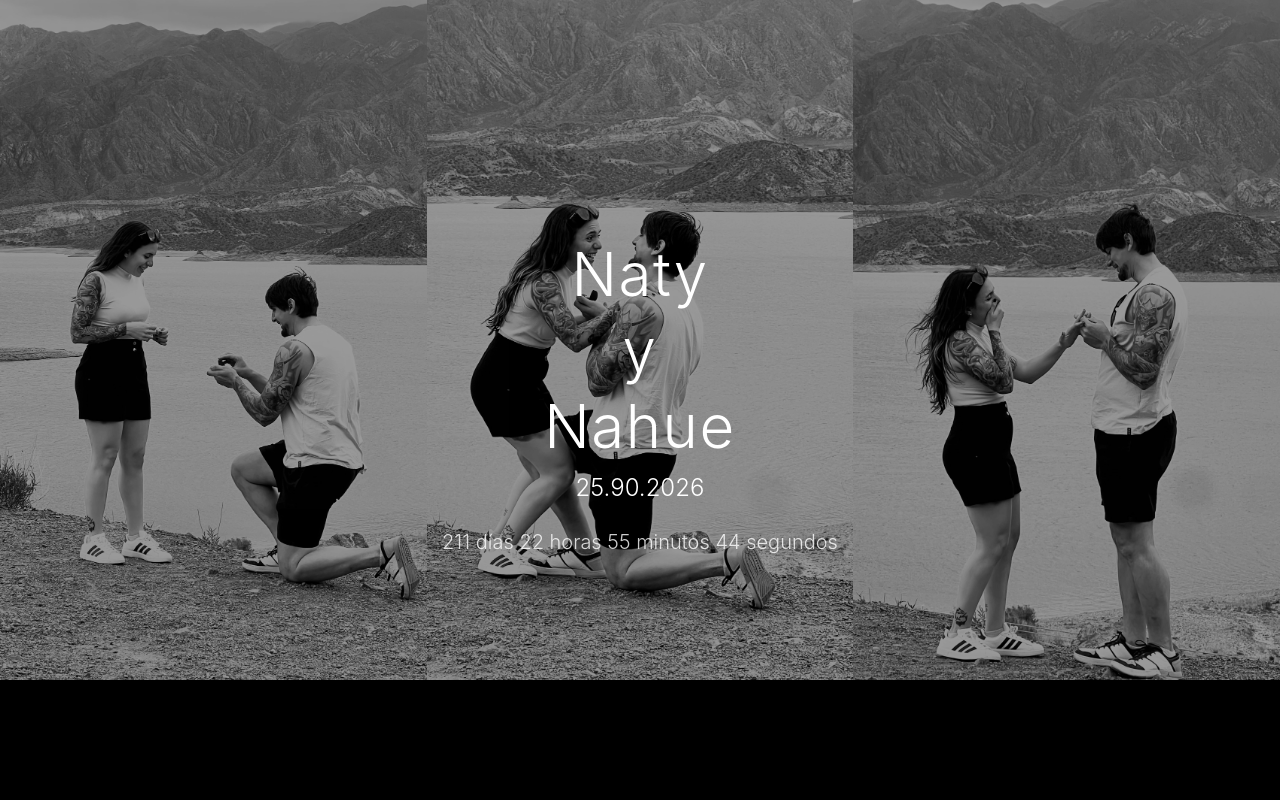
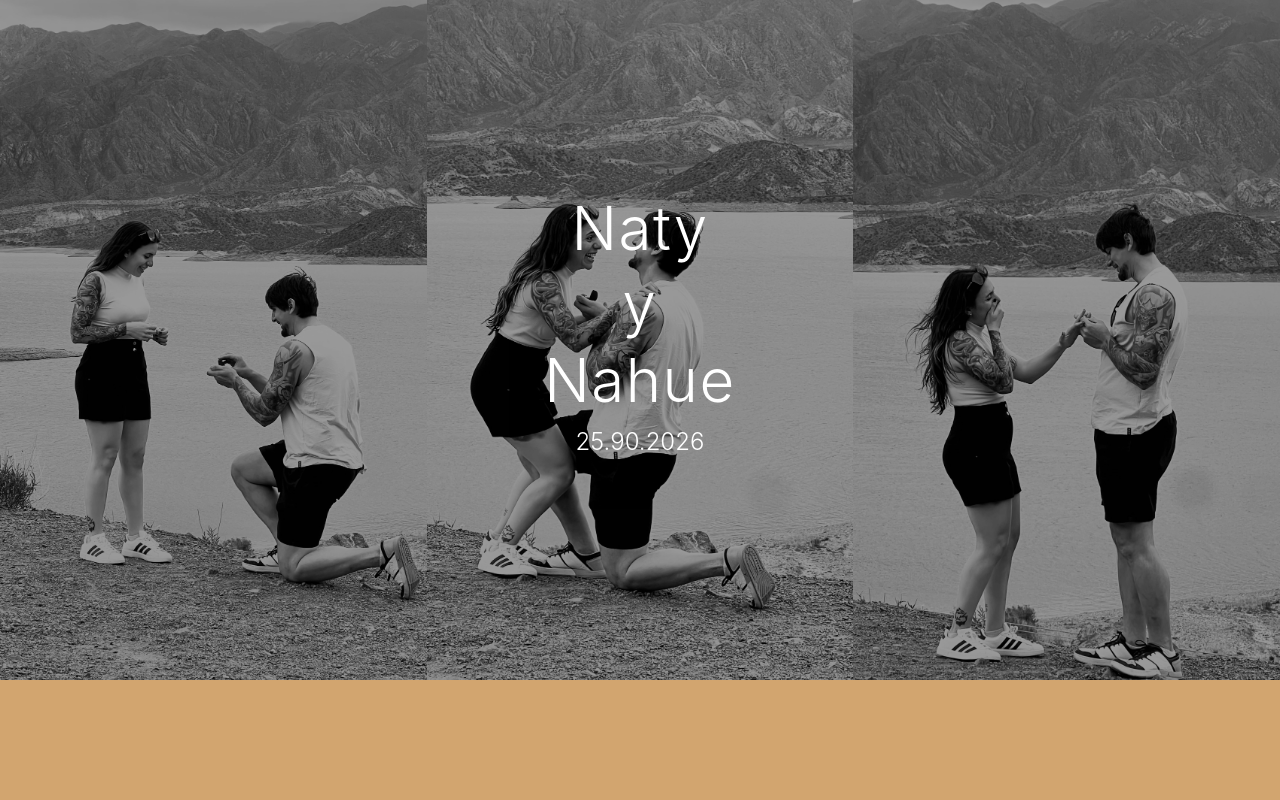
Before and after one commit to Nahue941/wedding, a React (Vite) app: page / in a window 1280 px wide. Both pictures are taken after a click on the button "Abrir invitación". Shown: the top 800 px of the page. Built offline with nearby package versions, Linux system fonts and the light colour scheme.

Commit message:
🔨 Add: Date Section and Section Component

```diff
--- a/package.json
+++ b/package.json
@@ -10,6 +10,7 @@
     "preview": "vite preview"
   },
   "dependencies": {
+    "clsx": "^2.1.1",
     "embla-carousel-autoplay": "^8.6.0",
     "embla-carousel-react": "^8.6.0",
     "react": "^19.2.0",
--- a/src/components/Hero/Carousel.jsx
+++ b/src/components/Hero/Carousel.jsx
@@ -20,7 +20,7 @@ export default function HeroCarousel({ images }) {
   );
 
   return (
-    <div className="h-[85vh] w-full overflow-hidden">
+    <div className="h-full w-full overflow-hidden">
       <div className="h-full overflow-hidden" ref={emblaRef}>
         <div className="flex h-full">
           {images.map((src, i) => (
--- a/src/components/Hero/Hero.jsx
+++ b/src/components/Hero/Hero.jsx
@@ -1,9 +1,7 @@
-import Countdown from "./Countdown";
 import HeroCarousel from "./Carousel";
+import Section from "../SectionComponent";
 
 export default function Hero({ opened }) {
-  const weddingDate = new Date("2026-09-25T00:00:00");
-
   const images = [
     "/images/Carousel1.jpeg",
     "/images/Carousel2.jpeg",
@@ -11,13 +9,12 @@ export default function Hero({ opened }) {
   ];
 
   return (
-    <section className="relative min-h-screen overflow-hidden bg-black">
-      {/* Carousel solo cuando opened */}
+    <Section className="relative overflow-hidden" centered={false}>
       {opened && <HeroCarousel images={images} />}
 
-      {/* Overlay oscuro */}
       <div className="absolute inset-0 bg-black/40 pointer-events-none" />
 
+      <div className="absolute inset-0 z-10 flex items-center justify-center">
         {/* Contenido encima */}
         <div className="absolute inset-0 z-10 flex items-center justify-center">
           <div className="text-center px-6 text-white">
@@ -32,10 +29,9 @@ export default function Hero({ opened }) {
             </h1>
 
             <h2 className="text-xl sm:text-2xl font-light mb-6">25.90.2026</h2>
-
-          <Countdown targetDate={weddingDate} />
           </div>
         </div>
-    </section>
+      </div>
+    </Section>
   );
 }
--- /dev/null
+++ b/src/components/SectionComponent.jsx
@@ -0,0 +1,15 @@
+import clsx from "clsx";
+
+export default function Section({ children, className, centered = true }) {
+  return (
+    <section
+      className={clsx(
+        "h-[85vh] snap-start",
+        centered && "flex items-center justify-center",
+        className,
+      )}
+    >
+      {children}
+    </section>
+  );
+}
--- /dev/null
+++ b/src/components/Sections/DateSection.jsx
@@ -0,0 +1,53 @@
+import Countdown from "@/components/Hero/Countdown";
+import Section from "../SectionComponent";
+import { WEDDING_DATE } from "../../utils/constants";
+
+export default function DateSection() {
+  const weddingDate = new Date(WEDDING_DATE);
+
+  return (
+    <Section className="bg-[#d2a56f] px-6 text-white">
+      <div className="max-w-4xl w-full text-center text-white">
+        {/* Título */}
+        <h2 className="text-4xl sm:text-6xl font-light tracking-wide mb-8">
+          ¡Nos casamos!
+        </h2>
+
+        {/* Subtexto */}
+        <p className="text-lg sm:text-2xl font-light mb-8 leading-relaxed">
+          Guardate la fecha y preparate para festejar con nosotros.
+        </p>
+
+        <p className="text-lg sm:text-xl font-light mb-12 opacity-90">
+          Faltan para la boda...
+        </p>
+
+        {/* Countdown */}
+        <div className="bg-white text-[#b78952] rounded-2xl shadow-xl py-8 px-4 sm:px-10 mb-12">
+          <Countdown targetDate={weddingDate} />
+        </div>
+
+        {/* Botón calendar */}
+        <a
+          href="https://calendar.google.com/calendar/event?action=TEMPLATE&tmeid=N3FrbXBzYXZzZDd2OTAyOWY1aTZuNzNxNnQgbmF0YWx5Z3JhbWFqb0Bt&tmsrc=natalygramajo%40gmail.com"
+          target="_blank"
+          rel="noopener noreferrer"
+          className="
+          inline-flex items-center justify-center
+          px-10 py-4
+          bg-white/80
+          text-[#8c6338]
+          rounded-full
+          text-lg
+          tracking-wide
+          shadow-md
+          hover:bg-white
+          transition
+          "
+        >
+          AGENDAR FECHA
+        </a>
+      </div>
+    </Section>
+  );
+}
--- a/src/pages/Home.jsx
+++ b/src/pages/Home.jsx
@@ -1,5 +1,6 @@
 import { EASING, TRANSITION_TIME } from "../utils/constants";
 
+import DateSection from "../components/Sections/DateSection";
 import EnvelopeIntro from "../components/Intro/EnvelopeIntro";
 import Hero from "../components/Hero/Hero";
 import { useState } from "react";
@@ -8,7 +9,7 @@ export default function Home() {
   const [opened, setOpened] = useState(false);
 
   return (
-    <div className="relative overflow-hidden">
+    <div className="relative relative scroll-smooth">
       <EnvelopeIntro onFinish={() => setOpened(true)} />
 
       <div
@@ -21,7 +22,10 @@ export default function Home() {
           ${opened ? "opacity-100 scale-100" : "opacity-0 scale-105"}
         `}
       >
-        <Hero opened={opened} />
+        <div className="snap-y snap-mandatory">
+          <Hero opened={opened} />
+          <DateSection />
+        </div>
       </div>
     </div>
   );
--- a/src/utils/constants.js
+++ b/src/utils/constants.js
@@ -3,3 +3,4 @@ export const TRANSITION_TIME_IN_MS = 600;
 export const TRANSITION_TIME = `${TRANSITION_TIME_IN_MS}ms`;
 export const TRANSITION_TIME2 = `${TRANSITION_TIME_IN_MS - 100}ms`;
 export const EASING = "cubic-bezier(.65,.05,.36,1)";
+export const WEDDING_DATE = "2026-09-25T00:00:00";
```
Also changed, not shown: 1 other file (tests, documents, lock files or other folders). Lines whose indentation alone changed are shown as unchanged.
